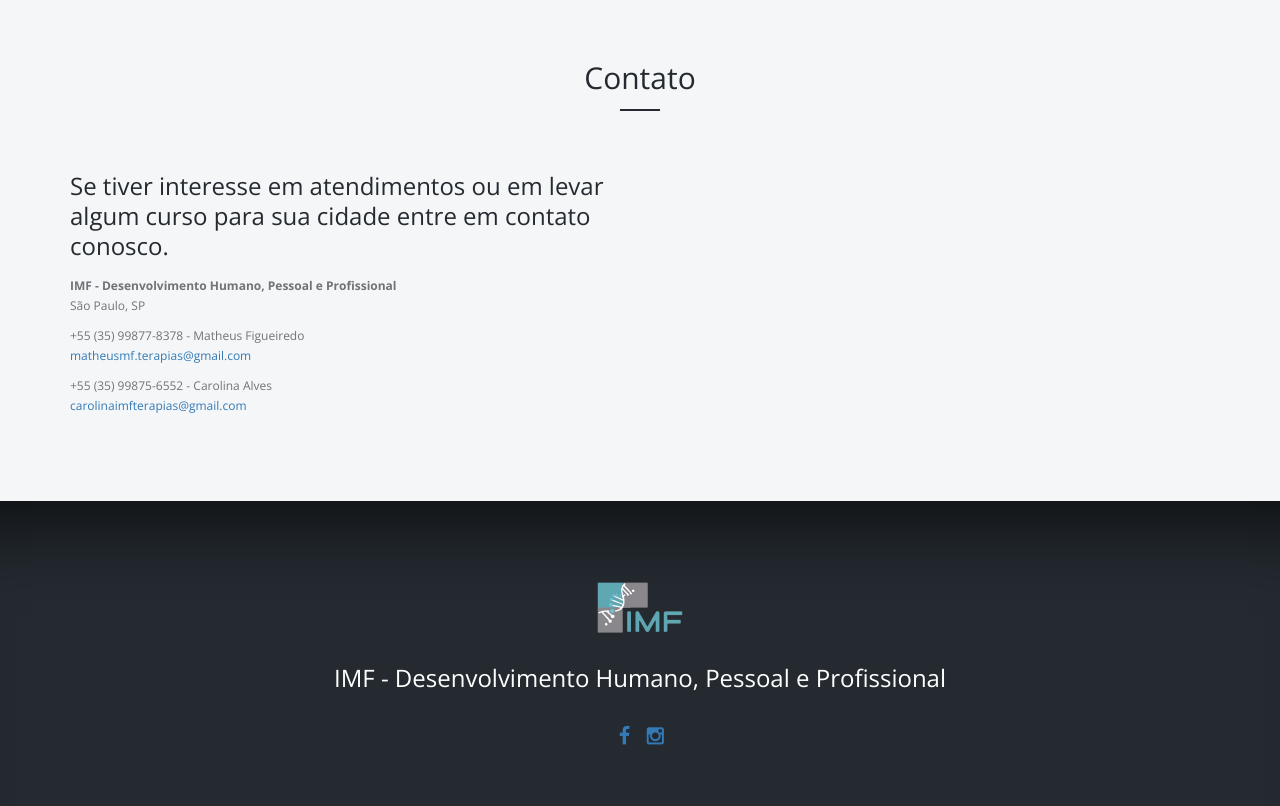
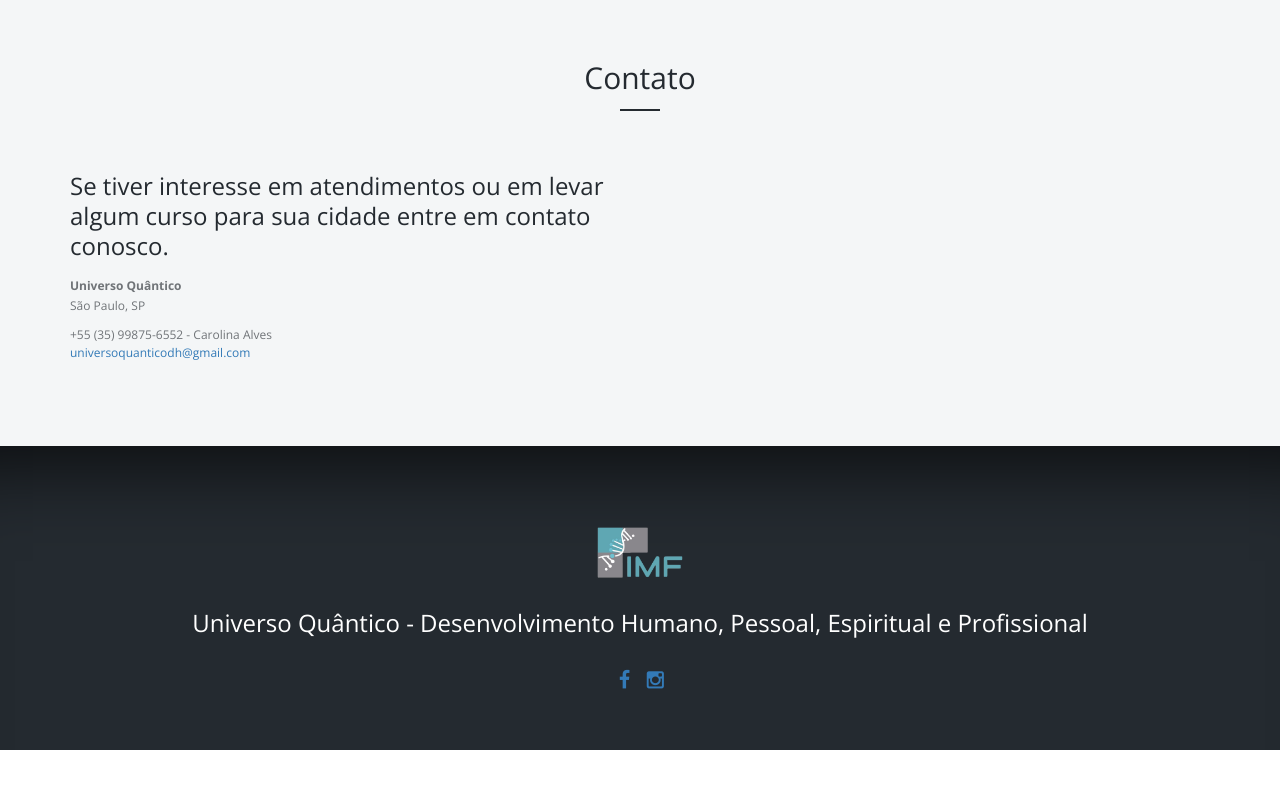
Before and after one commit to matheusimf/imf-site, a Django app: page / in a window 1280 px wide. Shown: the part 4684-5490 px from the top of the page. After the commit the page ends 5434 px from the top, so only its background shows below. Run offline with Django 3.2, Linux system fonts and the light colour scheme; some libraries are stand-ins or nearby versions.

Commit message:
Changing IMF to UQ and settings

```diff
--- a/src/core/templates/core/home.html
+++ b/src/core/templates/core/home.html
@@ -8,7 +8,7 @@
 <!--<![endif]-->
 <head>
 	<meta charset="utf-8" />
-	<title>{% trans 'IMF'%}</title>
+	<title>{% trans 'Universo Quântico'%}</title>
 	<meta content="width=device-width, initial-scale=1.0, maximum-scale=1.0, user-scalable=no" name="viewport" />
 	<meta content="" name="description" />
 	<meta content="" name="author" />
@@ -42,14 +42,14 @@
                         <span class="brand-logo main-header">
                             <img class="logo-image" src="{% static 'core/img/imf_logo.png' %}" alt="Home" />
                         </span>
-                        <span class="text-imf">IMF - Desenvolvimento Humano, Pessoal e Profissional</span>
+                        <span class="text-imf">Universo Quântico</span>
                     </a>
                 </div>
                 <!-- end navbar-header -->
                 <!-- begin navbar-collapse -->
                 <div class="collapse navbar-collapse" id="header-navbar">
                     <ul class="nav navbar-nav navbar-right">
-                        <li class="active dropdown"><a href="#home" data-click="scroll-to-target">HOME</a></li>
+                        <li class="active dropdown"><a href="#home" data-click="scroll-to-target">{% trans 'HOME' %}</a></li>
                         <li><a href="#about" data-click="scroll-to-target">{% trans 'SOBRE NÓS' %}</a></li>
                         <li><a href="#team" data-click="scroll-to-target">{% trans 'TIME' %}</a></li>
                         <li><a href="#service" data-click="scroll-to-target">{% trans 'SERVIÇOS' %}</a></li>
@@ -74,8 +74,8 @@
             <!-- end content-bg -->
             <!-- begin container -->
             <div class="container home-content">
-                <h1>Instituto Moreno Figueiredo</h1>
-                <h3>Desenvolvimento Humano, Pessoal e Profissional</h3>
+                <h1>Universo Quântico</h1>
+                <h3>Desenvolvimento Humano, Pessoal,</br> Espiritual e Profissional</h3>
                 <h5>Ajudando pessoas e empresas a alcançar seus objetivos, sonhos e a vida que desejam ter</h5>
             </div>
             <!-- end container -->
@@ -88,7 +88,7 @@
             <div class="container" data-animation="true" data-animation-type="fadeInDown">
                 <h2 class="content-title">{% trans 'Sobre Nós' %}</h2>
                 <p class="content-desc">
-                    {% trans 'O IMF tem como objetivo trazer à consciência das pessoas que elas estão no comando de suas vidas e que podem criar sua realidade de acordo com sua própria vontade.' %}
+                    {% trans 'O Universo Quântico tem como objetivo trazer à consciência das pessoas que elas estão no comando de suas vidas e que podem criar sua realidade de acordo com sua própria vontade.' %}
                 </p>
                 <!-- begin row -->
                 <div class="row">
@@ -101,7 +101,7 @@
                                 Criado com o intuito de ajudar as pessoas do Brasil e de todo o mundo a ter a vida que tanto sonharam, livre de doenças, livre de problemas, vivendo bem com sua família e amigos e conseguindo a estabilidade financeira e profissional que tanto sonham.
                             </p>
                             <p>
-                                O instituto faz isto com profissionais que possuem diferentes habilidades e recursos que abdicaram de suas carreiras principais para poder ajudar outras pessoas a encontrar o melhor caminho para suas vidas através de terapias de desenvolvimento humano.
+                                O Universo Quântico faz isto com profissionais que possuem diferentes habilidades e recursos que abdicaram de suas carreiras principais para poder ajudar outras pessoas a encontrar o melhor caminho para suas vidas através de terapias de desenvolvimento humano.
                             </p>
                         </div>
                         <!-- end about -->
@@ -250,12 +250,12 @@
                         <!-- begin team -->
                         <div class="team">
                             <div class="image" data-animation="true" data-animation-type="flipInX">
-                                <img class="mini-image" src="{% static 'core/img/matheus_figueiredo.jpeg' %}" alt="Patricia Pilan" />
+                                <img class="mini-image" src="{% static 'core/img/matheus_figueiredo.jpeg' %}" alt="Rodrigo Lifsitch" />
                             </div>
                             <div class="info">
-                                <h3 class="name">Patrícia Pilan</h3>
-                                <div class="title text-theme">{% trans 'Instrutora e Terapeuta' %}</div>
-                                <p>{% trans 'Cursando o último ano de direito tem um olhar bastante humano para as questões que as pessoas trazem' %}</p>
+                                <h3 class="name">Rodrigo Lifsitch</h3>
+                                <div class="title text-theme">{% trans 'Relacionamento Humano' %}</div>
+                                <p>{% trans 'Bem humorado e comunicativo gosta de fazer as pessoas se sentirem bem, tanto com suas habilidades culinárias quanto tirando suas dúvidas' %}</p>
                                 <div class="social">
                                     <a href="https://www.facebook.com/matheus.imfterapias" target="_blank"><i class="fa fa-facebook fa-lg fa-fw"></i></a>
                                     <a href="https://www.instagram.com/matheusmf.terapias/" target="_blank"><i class="fa fa-instagram fa-lg fa-fw"></i></a>
@@ -264,7 +264,7 @@
                         </div>
                         <!-- end team -->
                     </div>
-                    <!-- end col-6 -->
+                    <!-- end col-4 -->
                 </div>
                 <!-- end row -->
             </div>
@@ -287,7 +287,7 @@
                     <div class="col-md-12 quote">
                         <i class="fa fa-quote-left"></i>{% trans 'Encontre o que você faria com amor pelos próximos 100 anos tendo todo o dinheiro do mundo que você encontrará um emprego que será um hobbie e não um trabalho!' %}
                         <i class="fa fa-quote-right"></i>
-                        <small>{% trans 'Matheus Figueiredo, Fundador e Instrutor do IMF' %}</small>
+                        <small>{% trans 'Matheus Figueiredo, Fundador e Instrutor do Universo Quântico' %}</small>
                     </div>
                     <!-- end col-12 -->
                 </div>
@@ -363,7 +363,7 @@
                     <div class="col-md-12 quote">
                         <i class="fa fa-quote-left"></i>{% trans 'Existe uma forma muito fácil de mudar a vida que a maioria das pessoas ainda não conhece.' %}
                         <i class="fa fa-quote-right"></i>
-                        <small>{% trans 'Matheus Figueiredo, Fundador e Instrutor do IMF' %}</small>
+                        <small>{% trans 'Matheus Figueiredo, Fundador e Instrutor do Universo Quântico' %}</small>
                     </div>
                     <!-- end col-12 -->
                 </div>
@@ -615,16 +615,11 @@
                     <div class="col-md-6" data-animation="true" data-animation-type="fadeInLeft">
                         <h3>{% trans 'Se tiver interesse em atendimentos ou em levar algum curso para sua cidade entre em contato conosco.' %}</h3>
                         <p>
-                            <strong>IMF - Desenvolvimento Humano, Pessoal e Profissional</strong><br />
+                            <strong>Universo Quântico</strong><br />
                             São Paulo, SP<br />
                         </p>
-                        <p>
-                            <span class="phone">+55 (35) 99877-8378</span> - Matheus Figueiredo<br />
-                            <a href="mailto:matheusmf.terapias@gmail.com">matheusmf.terapias@gmail.com</a>
-                        </p>
-                        <p>
                             <span class="phone">+55 (35) 99875-6552</span> - Carolina Alves<br />
-                            <a href="mailto:carolinaimfterapias@gmail.com">carolinaimfterapias@gmail.com</a>
+                            <a href="mailto:universoquanticodh@gmail.com">universoquanticodh@gmail.com</a>
                         </p>
                     </div>
                     <!-- end col-6 -->
@@ -672,7 +667,7 @@
             <div class="container">
                 <div class="footer-brand">
                     <img class="footer-logo-image" src="{% static 'core/img/imf_logo.png' %}" alt="Home" /><br />
-                    IMF - Desenvolvimento Humano, Pessoal e Profissional
+                    Universo Quântico - Desenvolvimento Humano, Pessoal, Espiritual e Profissional
                 </div>
                 <p class="social-list">
                     <a href="https://www.facebook.com/IMFDesenvolvimentoHumano" target="_blank"><i class="fa fa-facebook fa-fw"></i></a>
--- a/src/imf/settings.py
+++ b/src/imf/settings.py
@@ -13,7 +13,7 @@ https://docs.djangoproject.com/en/1.8/ref/settings/
 # Build paths inside the project like this: os.path.join(BASE_DIR, ...)
 import os
 
-BASE_DIR = os.path.dirname(os.path.dirname(os.path.abspath(__file__)))
+BASE_DIR = os.path.join(os.path.dirname(os.path.abspath(__file__)), '..')
 
 
 # Quick-start development settings - unsuitable for production
```
Also changed, not shown: 1 other file.
